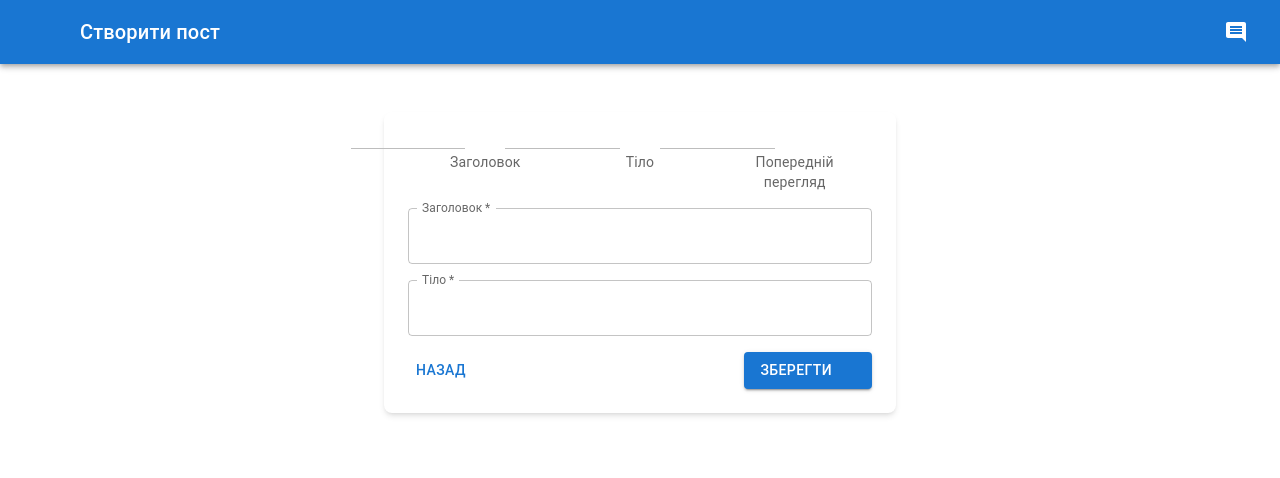
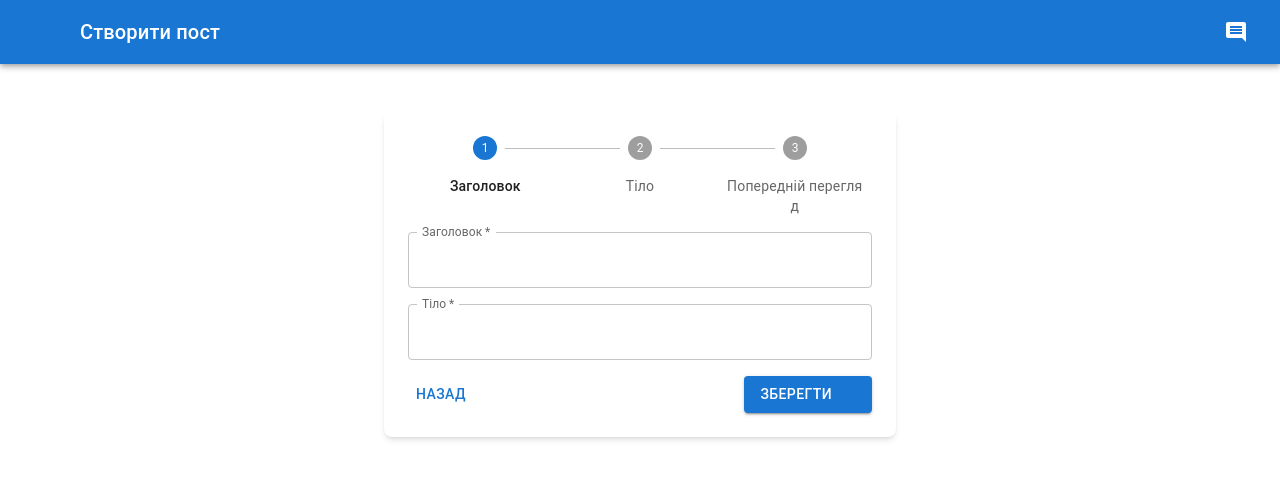
Before and after one commit to DanFromUkraine/DOiT-test-assessment, a Next.js app: page /posts/create in a window 1280 px wide. Shown: the top 478 px of the page. Built offline with nearby package versions, Linux system fonts and the light colour scheme; no server answers; some icons are missing; what @mui/material-nextjs would draw is missing.

Commit message:
Тепер цей додаток може бути скомпільований

```diff
--- a/app/posts/create/page.tsx
+++ b/app/posts/create/page.tsx
@@ -1,5 +1,3 @@
-"use client";
-
 import StepperContainer from "@/src/components/StepperContainer";
 import { Box } from "@mui/material";
 import SnackbarContainer from "@/src/components/StepperContainer/Snackbar";
--- a/app/posts/page.tsx
+++ b/app/posts/page.tsx
@@ -11,7 +11,6 @@ export default function AllPostsPage() {
       const [query, setQuery] = useState(() => "");
       useInitiateAllPosts();
       const { posts } = useSelectPosts();
-      console.log({ posts });
 
       return (
             <Box className="flex justify-center py-5" component="main">
--- a/src/components/StepperContainer/Snackbar/UI.tsx
+++ b/src/components/StepperContainer/Snackbar/UI.tsx
@@ -13,7 +13,7 @@ export default function SnackbarUI({
       return (
             <Snackbar
                   open={isOpened}
-                  onClose={close}
+                  onClose={closeSnackbar}
                   message="Пост успішно створено!"
                   autoHideDuration={6_000}
                   action={
--- a/src/components/StepperContainer/StepperList/StepItem/index.tsx
+++ /dev/null
@@ -1,31 +0,0 @@
-"use client";
-
-import Step from "@mui/material/Step";
-import { StepButton, StepLabel } from "@mui/material";
-import { useSetStep } from "@/src/hooks/useSteps";
-
-export default function StepItem({
-      label,
-      index,
-}: {
-      label: string;
-      index: number;
-}) {
-      const setStep = useSetStep();
-
-      return (
-            <Step key={label} disabled={false}>
-                  <StepButton onClick={() => setStep(index)}>
-                        <StepLabel
-                              slotProps={{
-                                    label: {
-                                          className: "dark:text-white",
-                                    },
-                              }}
-                        >
-                              {label}
-                        </StepLabel>
-                  </StepButton>
-            </Step>
-      );
-}
--- a/src/components/StepperContainer/StepperList/index.tsx
+++ b/src/components/StepperContainer/StepperList/index.tsx
@@ -1,16 +1,37 @@
 "use client";
 
 import Stepper from "@mui/material/Stepper";
-import { useSelectSteps } from "@/src/hooks/useSteps";
-import StepItem from "@/src/components/StepperContainer/StepperList/StepItem";
+import { useSelectSteps, useSetStep } from "@/src/hooks/useSteps";
+import { Step, StepButton, StepLabel } from "@mui/material";
 
 export default function StepperList() {
       const { allSteps, currentStep } = useSelectSteps();
+      const setStep = useSetStep();
 
       return (
-            <Stepper activeStep={currentStep} alternativeLabel className=" ">
+            <Stepper
+                  activeStep={currentStep}
+                  alternativeLabel
+                  className="w-full"
+            >
                   {allSteps.map(({ label }, i) => (
-                        <StepItem label={label} index={i} />
+                        <Step disabled={false} key={i}>
+                              <StepButton
+                                    onClick={() => setStep(i)}
+                                    sx={{ wordBreak: "break-all" }}
+                              >
+                                    <StepLabel
+                                          slotProps={{
+                                                label: {
+                                                      className:
+                                                            "dark:text-white",
+                                                },
+                                          }}
+                                    >
+                                          {label}
+                                    </StepLabel>
+                              </StepButton>
+                        </Step>
                   ))}
             </Stepper>
       );
--- a/src/components/StepperContainer/index.tsx
+++ b/src/components/StepperContainer/index.tsx
@@ -23,7 +23,7 @@ export default function StepperContainer() {
       return (
             <FormProvider {...methods}>
                   <Box component="form" className="w-[40%]">
-                        <Box className="flex flex-col gap-4 p-6 rounded-lg shadow-md bg-white dark:bg-containerDarkMode ">
+                        <Box className="flex flex-col w-full gap-4 p-6 rounded-lg shadow-md bg-white dark:bg-containerDarkMode ">
                               <StepperList />
                               <RenderStepBodies />
                               <StepNavigation />
```
Also changed, not shown: app/globals.css (+7 -3 lines), 1 other file (tests, documents, lock files or other folders).
